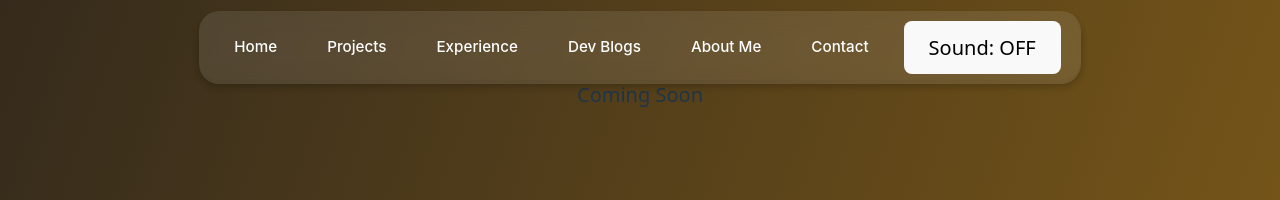
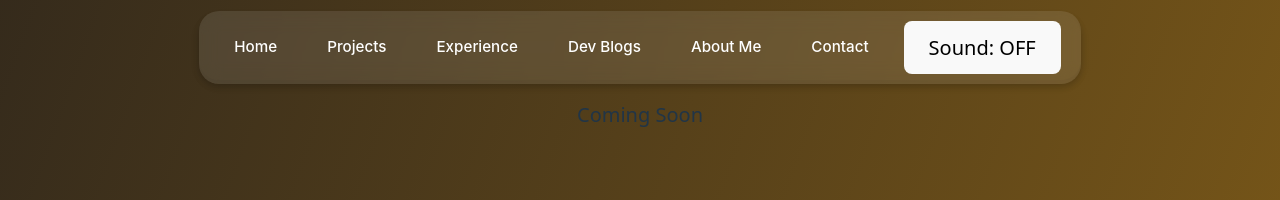
Before and after one commit to FernandoLpz0911/Personal-Webpage, a React (Vite) app in the folder PersonalWebpage/: page /DevBlogs in a window 1280 px wide. Shown: the top 200 px of the page. Built offline with nearby package versions, Linux system fonts and the light colour scheme.

Commit message:
added better formatting and test

```diff
--- a/PersonalWebpage/src/pages/DevBlogs.jsx
+++ b/PersonalWebpage/src/pages/DevBlogs.jsx
@@ -4,8 +4,10 @@ import './cssfiles/DevBlogs.css'
 function DevBlogs() {
   return (
     <>
-      <div>
-        Coming Soon
+      <div className='devblogs-container'>
+        <text>
+          Coming Soon
+        </text>
       </div>
     </>
   )
--- a/PersonalWebpage/src/pages/Experience.jsx
+++ b/PersonalWebpage/src/pages/Experience.jsx
@@ -4,7 +4,7 @@ import './cssfiles/Experience.css'
 function Experience() {
   return (
     <>
-      <div>
+      <div className='experience-container'>
         Coming Soon
       </div>
     </>
--- a/PersonalWebpage/src/pages/cssfiles/Contact.css
+++ b/PersonalWebpage/src/pages/cssfiles/Contact.css
@@ -105,7 +105,6 @@
     background-color: linear-gradient(110deg, #5e3812, #222222, #222222, #5e3812, #222222);;
     padding: 30px;
     border-radius: 10px;
-    box-shadow: 0 4px 15px rgba(0, 0, 0, 0.08);
 }
 
 
--- a/PersonalWebpage/src/pages/cssfiles/DevBlogs.css
+++ b/PersonalWebpage/src/pages/cssfiles/DevBlogs.css
@@ -1 +1,3 @@
-CSS FILE FOR DEV BLOGS PAGE
+.devblogs-container {
+    padding: 20px;
+}
--- a/PersonalWebpage/src/pages/cssfiles/Experience.css
+++ b/PersonalWebpage/src/pages/cssfiles/Experience.css
@@ -1 +1,3 @@
-CSS FOR EXPERIENCE PAGE
+.experience-container {
+    padding: 20px;
+}
```
